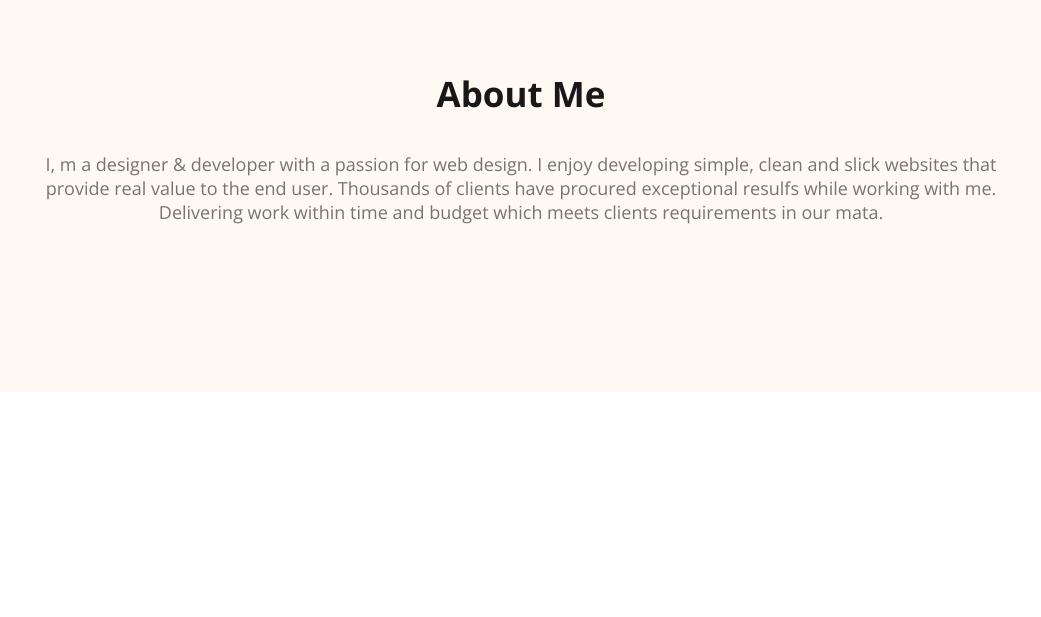
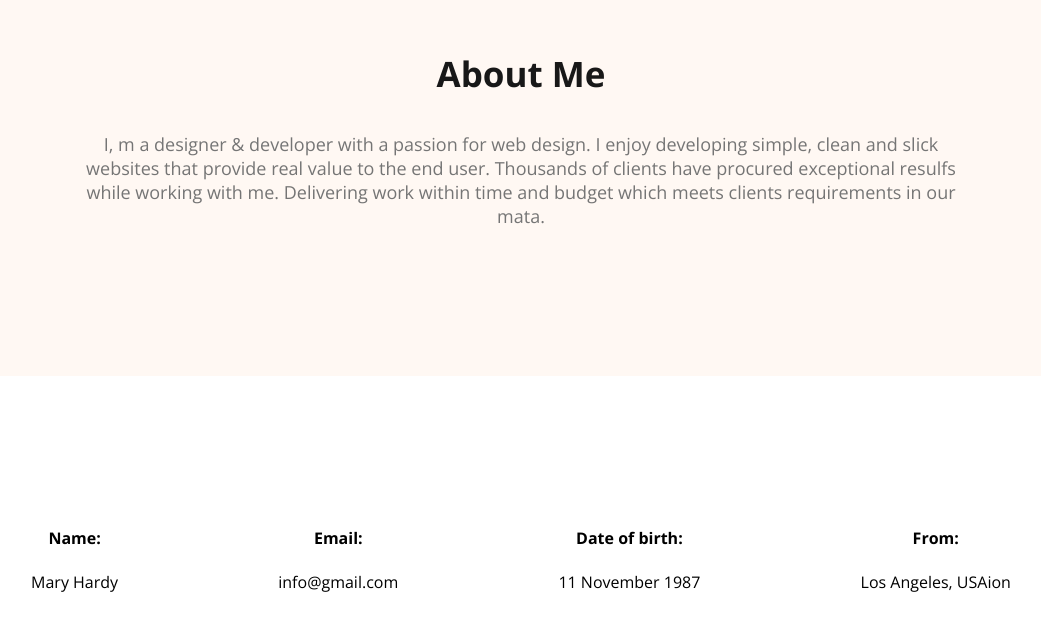
Before and after one commit to developershantu/webdeveloper-portfolio, a plain HTML site: page index.html in a window 1280 px wide. Shown: the part 1110-1727 px from the top of the page, without its empty margins (119-1160 px from the left). Before the commit the page ends 1632 px from the top, so only its background shows below. Drawn offline with nearby package versions, Linux system fonts and the light colour scheme.

Commit message:
added information

```diff
--- a/index.html
+++ b/index.html
@@ -38,6 +38,25 @@
             <h3 class="section-title">About Me</h3>
             <p class="section-describtion">I, m a designer & developer with a passion for web design. I enjoy developing simple, clean and slick websites that provide real value to the end user. Thousands of clients have procured exceptional resulfs while working with me. Delivering work within time and budget which meets clients requirements in our mata.</p>
         </section>
+        <div class="about-info-container">
+            <!-- .about-info*4>h4.info-title+p.info-describtion -->
+            <div class="about-info">
+                <h4 class="info-title">Name: </h4>
+                <p class="info-describtion"> Mary Hardy</p>
+            </div>
+            <div class="about-info">
+                <h4 class="info-title">Email:</h4>
+                <p class="info-describtion">info@gmail.com</p>
+            </div>
+            <div class="about-info">
+                <h4 class="info-title">Date of birth:</h4>
+                <p class="info-describtion">11 November 1987</p>
+            </div>
+            <div class="about-info">
+                <h4 class="info-title">From: </h4>
+                <p class="info-describtion">Los Angeles, USAion</p>
+            </div>
+        </div>
     </main>
     <footer>
 
--- a/styles/portfolio.css
+++ b/styles/portfolio.css
@@ -104,22 +104,32 @@ nav a {
     margin-bottom: 20px;
 }
 
-.banner-describtion {
-    margin-bottom: 15px;
+/* .banner-describtion {
+    padding-bottom: 30px; */
 
-}
 
 .btm-primary {
-    margin-top: 0;
+    margin-top: 0px;
 }
 
 /* main section styles */
-
+main{
+    max-width: 1140px;
+    margin: 0 auto;
+}
 
 /* about section styles */
 .about {
-    padding: 150px;
+    padding: 130px;
     border-radius: 10px;
     background-color: #FFF8F3;
     margin: 130px 0;
 }
+.about-info-container{
+    display: flex;
+    justify-content: space-around;
+
+}
+.about-info{
+    text-align: center;
+}
```
